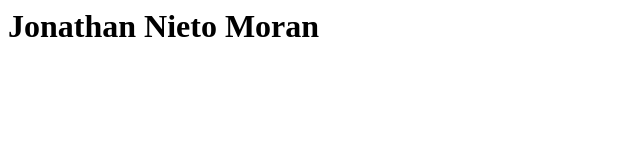
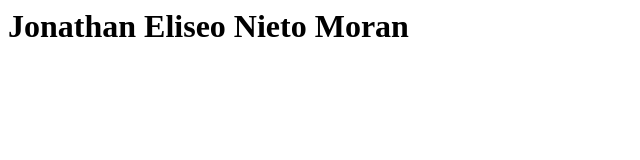
Before and after one commit to jnieto16/Repositorio_Prueba, a plain HTML site: page index.html in a window 1280 px wide. Shown: the whole page, without its empty margins (0-640 px from the left). Drawn offline with Linux system fonts and the light colour scheme.

Commit message:
Cambio realizado desde la web

```diff
--- a/index.html
+++ b/index.html
@@ -1,6 +1,6 @@
 <html>
     <head></head>
     <body>
-        <h1>Jonathan Nieto Moran</h1>
+        <h1>Jonathan Eliseo Nieto Moran</h1>
     </body>
 </html>
```
